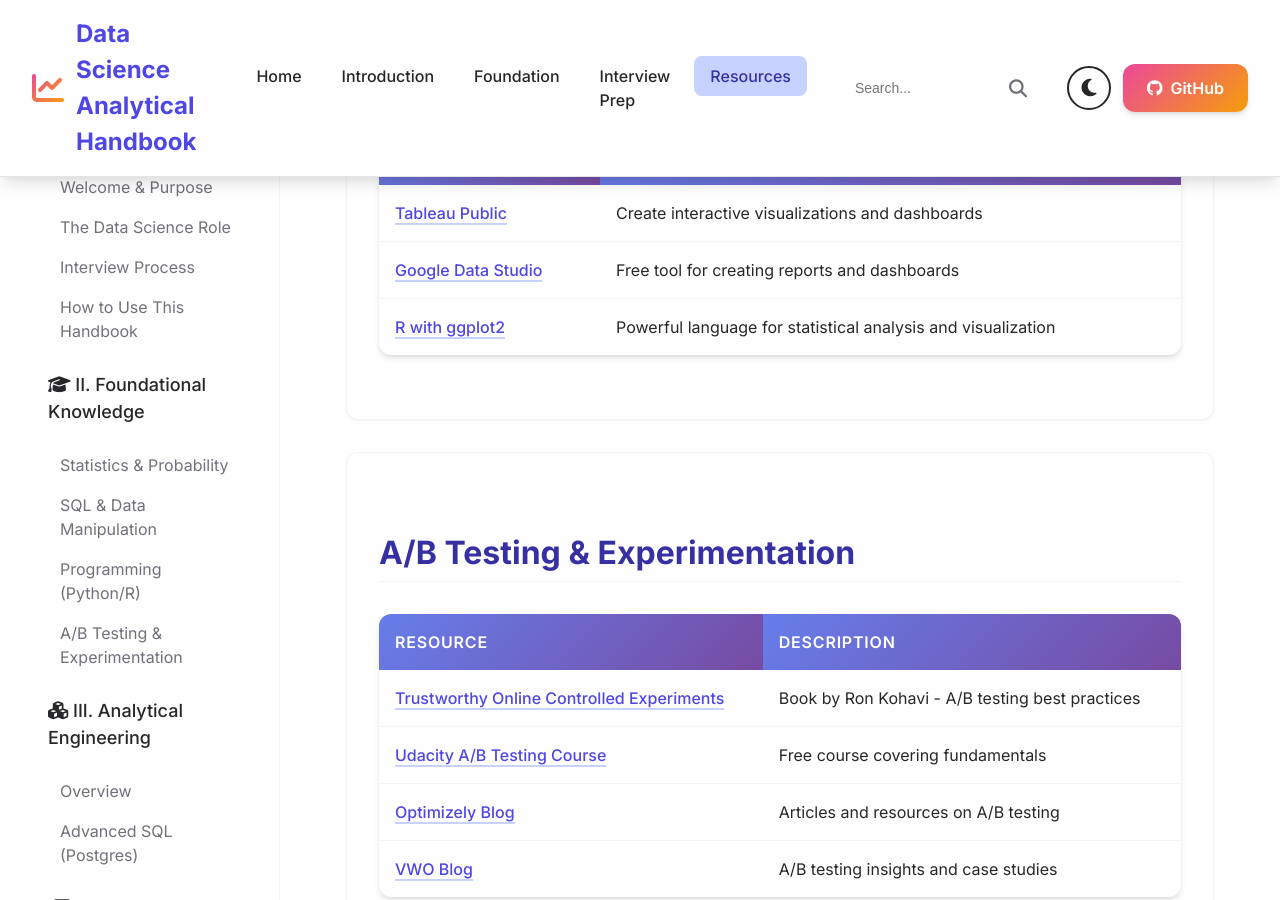
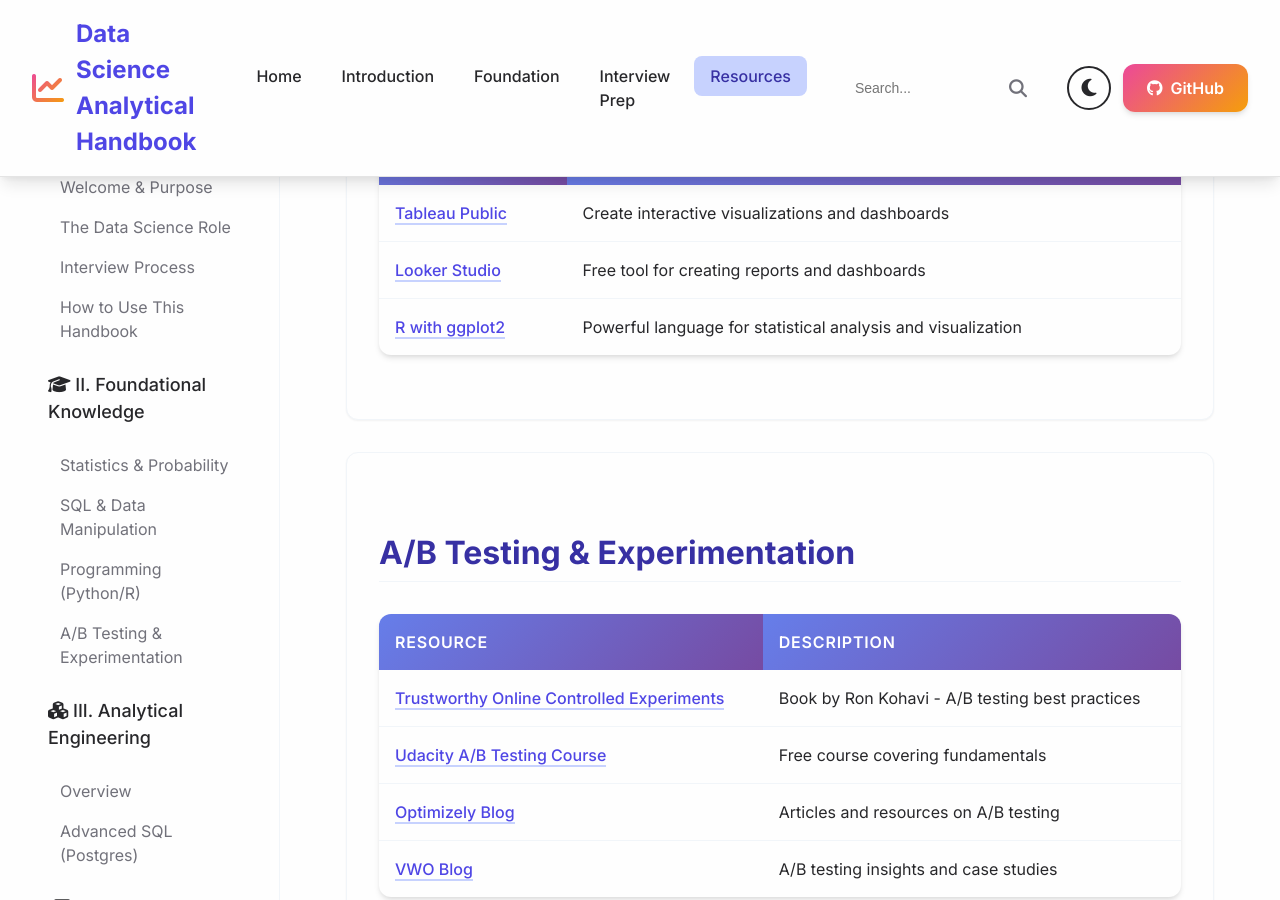
Before and after one commit to moshesham/Data-Science-Analytical-Handbook, a Jekyll site: the page built from _pages/resources_practice.md, in a window 1280 px wide and 900 px high, scrolled down 3637 px. Built offline with Jekyll 4.4.1, drawn with Linux system fonts in a browser that asks for light colours; nearby versions of some CDN libraries.

Commit message:
fix: update Google Data Studio link to Looker Studio in resources_practice.md
Agent-Logs-Url: https://github.com/moshesham/Data-Science-Analytical-Handbook/sessions/9dfff544-193e-4c6f-ac50-bb1326d6ef1c

Co-authored-by: moshesham <7207587+moshesham@users.noreply.github.com>

```diff
--- a/_pages/resources_practice.md
+++ b/_pages/resources_practice.md
@@ -141,7 +141,7 @@ track: "Reference"
         <td>Create interactive visualizations and dashboards</td>
       </tr>
       <tr>
-        <td><a href="https://datastudio.google.com/" target="_blank">Google Data Studio</a></td>
+        <td><a href="https://lookerstudio.google.com/" target="_blank">Looker Studio</a></td>
         <td>Free tool for creating reports and dashboards</td>
       </tr>
       <tr>
```
